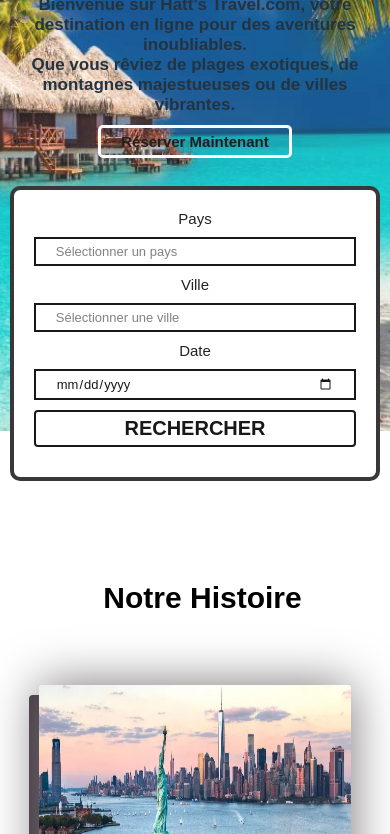
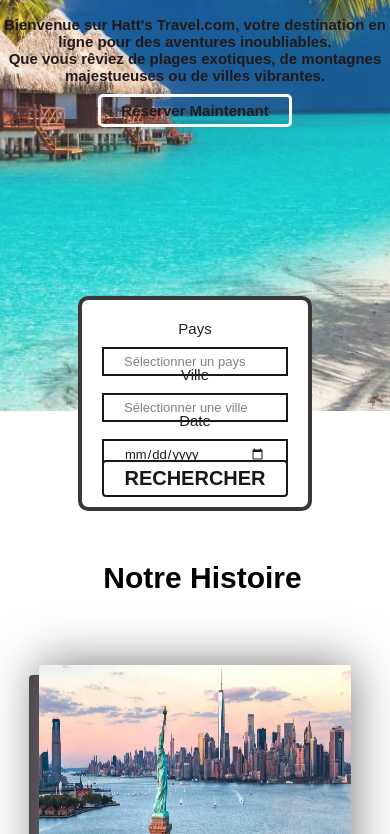
Before and after one commit to Mehdi60x/Hatt-s-Travel.com, a plain HTML site: page index.html in a window 390 px wide. Shown: the part 463-1297 px from the top of the page. Drawn offline with Linux system fonts and the light colour scheme.

Commit message:
responsive

```diff
--- a/style.css
+++ b/style.css
@@ -647,7 +647,7 @@ header .menu.responsive li {
 
 
 /* Responsive Design */
-@media (max-width: 1133px) {
+@media (max-width: 1137px) {
     html {
         font-size: 58%;
     }
@@ -670,7 +670,11 @@ header .menu.responsive li {
     #home h4 {
         font-size: 45px;
     }
-
+    #home p {
+        text-align: center;
+         font-size: 20px;
+         color: rgb(11, 2, 2);
+     }
     .find_trip  {
         width: 40%;
     }
@@ -705,7 +709,11 @@ header .menu.responsive li {
 
 
 @media (max-width: 769px) {
-
+    #home p {
+        text-align: center;
+         font-size: 15px;
+         color: rgb(11, 2, 2);
+     }
     .responsive-menu {
         width: 50px;
         height: 50px;
@@ -769,9 +777,14 @@ header .menu.responsive li {
     #home h4 {
         font-size: 40px;
     }
-
+    #home p {
+        text-align: center;
+        font-size: 20px;
+        color: rgb(11, 2, 2);
+     }
     .find_trip {
-        width: 45%;
+        width: 30%;
+        margin-bottom: -50px ;
 
     }
     .find_trip form {
@@ -780,7 +793,7 @@ header .menu.responsive li {
     }
     .find_trip form div,
     .find_trip form input[type="submit"] {
-        width: 45%;
+        width: 100%;
         font-size: 100%;
     }
 
@@ -807,6 +820,10 @@ header .menu.responsive li {
     header {
         padding: 0 3%;
     }
+    #home h1 {
+        font-size: 15px;
+        margin-top: 20px;
+    }
 
     #home h2 {
         font-size: 30px;
@@ -816,13 +833,13 @@ header .menu.responsive li {
         font-size: 35px;
     }
 
-    #home ,  p {
-       text-align: center;
-        font-size: 20px;
-        color: rgb(228, 142, 23);
+    #home p {
+         text-align: center;
+         font-size: 15px;
+         color: rgb(11, 2, 2);
     }
     .find_trip {
-        width: 95%;
+        width: 60%;
     }
 
     .find_trip form div,
@@ -864,11 +881,32 @@ header .menu.responsive li {
     }
 }
 
+
+@media (max-width: 550px) {
+#home ,  p , h1{
+    text-align: center;
+     font-size: 20px;
+     color: rgb(11, 2, 2);
+ }
+ #home p {
+    text-align: center;
+     font-size: 15px;
+     color: rgb(11, 2, 2);
+ }
+ .h1 {
+    margin-bottom: 20px;
+    color: red;
+ }
+ }
+
 @media (max-width: 499px) {
     html {
         font-size: 50%;
     }
 
+    #home h1 {
+        font-size: 15px;
+    }
     .responsive-menu {
         width: 50px;
         height: 50px;
@@ -920,5 +958,41 @@ header .menu.responsive li {
 .menu li {
     display: none;
 }
+.find_trip {
+    width: 60%;
+}
+
+.find_trip form div,
+.find_trip form input[type="submit"] {
+    width: 100%;
+    margin-bottom: 10px;
+}
+
+.find_trip form {
+    flex-direction: column;
+    align-items: stretch;
+}
 
  }
+ @media (max-width: 474px) {
+    #home ,  p , h3{
+        text-align: center;
+         font-size: 20px;
+         color: white;
+         margin-top: 30px;
+     }
+     .find_trip {
+        width: 60%;
+    }
+
+    .find_trip form div,
+    .find_trip form input[type="submit"] {
+        width: 100%;
+        margin-bottom: -10px;
+    }
+
+    .find_trip form {
+        flex-direction: column;
+        align-items: stretch;
+    }
+     }
```
